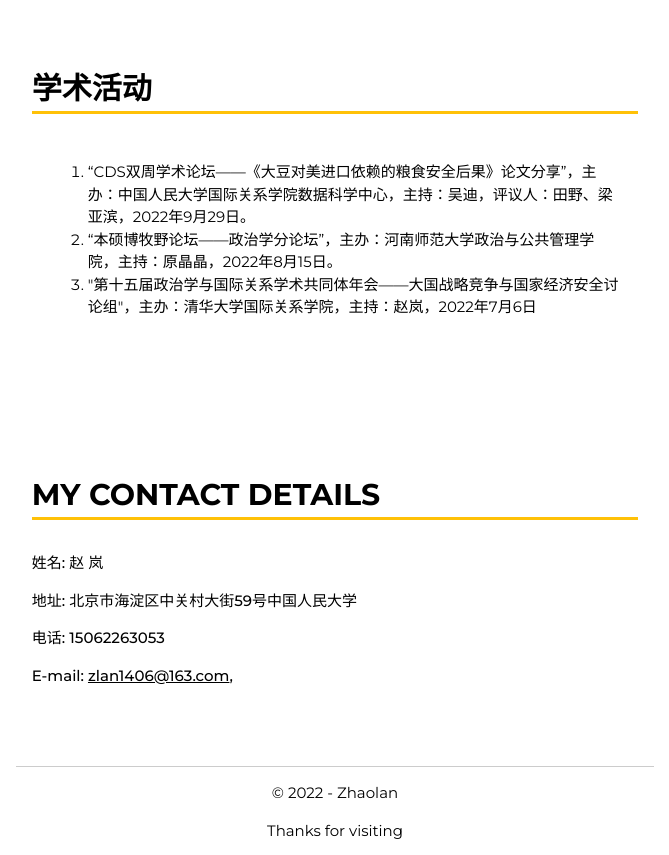
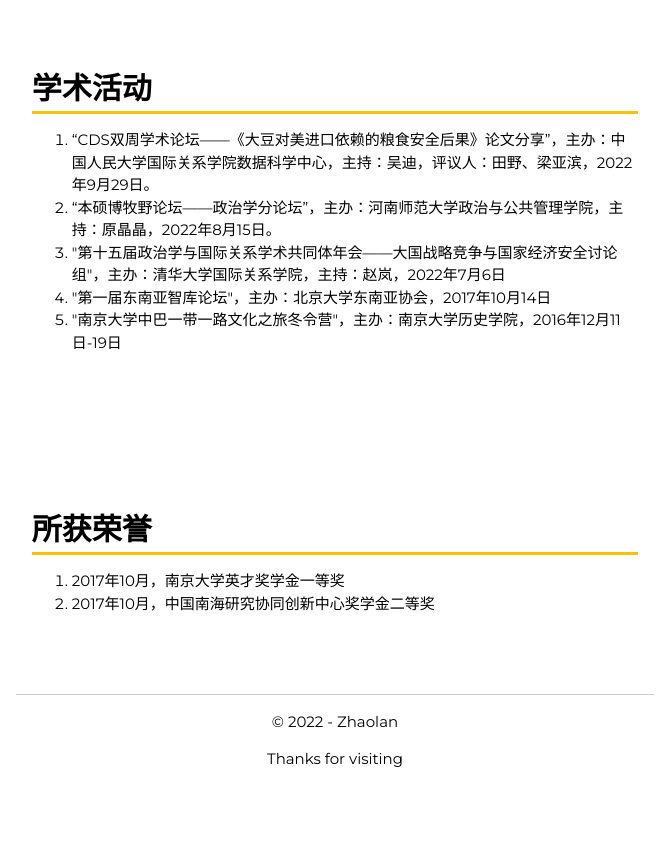
Before and after one commit to nguzl/nguzl.github.io, a plain HTML site: page index.html in a window 1280 px wide. Shown: the part 1760-2615 px from the top of the page, without its empty margins (465-1134 px from the left). After the commit the page ends 2543 px from the top, so only its background shows below. Drawn offline with nearby package versions, Linux system fonts and the light colour scheme.

Commit message:
Update index.html

```diff
--- a/index.html
+++ b/index.html
@@ -24,8 +24,7 @@
       <div id="mobile-nav" class="w3-bar-block w3-hide w3-hide-large w3-hide-medium w3-sticky">
         <a href="#教育经历" class="w3-bar-item w3-button w3-center w3-hover-none w3-border-white w3-bottombar w3-hover-border-green w3-hover-text-green" onclick="toggleNavigation()">教育经历</a>
         <a href="#学术成果" class="w3-bar-item w3-button w3-center w3-hover-none w3-border-white w3-bottombar w3-hover-border-green w3-hover-text-green" onclick="toggleNavigation()">学术成果</a>
-        <a href="#学术活动" class="w3-bar-item w3-button w3-center w3-hover-none w3-border-white w3-bottombar w3-hover-border-green w3-hover-text-green" onclick="toggleNavigation()">学术活动</a>
-        <a href="#contact" class="w3-bar-item w3-button w3-center w3-hover-none w3-border-white w3-bottombar w3-hover-border-green w3-hover-text-green" onclick="toggleNavigation()">CONTACT</a>
+        <!--或许这部分是没必要的？-->
       </div>
 
       <!-- SOCIAL SECTION -->
@@ -49,9 +48,9 @@
         <!--DESKTOP NAVIGATION-->
         <div class="w3-container w3-padding-large w3-border-bottom w3-hide-small">
           <a href="#home" class="w3-bar-item w3-button w3-hover-none w3-border-white w3-bottombar w3-hover-border-green"></a>
-          <a href="#contact" class="w3-bar-item w3-button w3-hover-none w3-border-white w3-bottombar w3-hover-border-green w3-hover-text-green w3-right w3-hide-small" style="border-width: 2px !important;" onclick="toggleNavigation()">CONTACT</a>
+          <a href="#所获荣誉" class="w3-bar-item w3-button w3-hover-none w3-border-white w3-bottombar w3-hover-border-green w3-hover-text-green w3-right w3-hide-small" style="border-width: 2px !important;" onclick="toggleNavigation()">所获荣誉</a>
+          <a href="#学术活动" class="w3-bar-item w3-button w3-hover-none w3-border-white w3-bottombar w3-hover-border-green w3-hover-text-green w3-right w3-hide-small" style="border-width: 2px !important;" onclick="toggleNavigation()">学术活动</a>
           <a href="#学术成果" class="w3-bar-item w3-button w3-hover-none w3-border-white w3-bottombar w3-hover-border-green w3-hover-text-green w3-right w3-hide-small" style="border-width: 2px !important;" onclick="toggleNavigation()">学术成果</a>
-          <a href="#学术活动" class="w3-bar-item w3-button w3-hover-none w3-border-white w3-bottombar w3-hover-border-green w3-hover-text-green w3-right w3-hide-small" style="border-width: 2px !important;" onclick="toggleNavigation()">学术活动</a>
           <a href="#教育经历" class="w3-bar-item w3-button w3-hover-none w3-border-white w3-bottombar w3-hover-border-green w3-hover-text-green w3-right w3-hide-small" style="border-width: 2px !important;" onclick="toggleNavigation()">教育经历</a>
         </div>
         <div class="content-container w3-margin-top-2">
@@ -78,14 +77,14 @@
 
 
           <!--RESUME SECTION-->
-          <div id="学术成果" class="w3-container w3-margin-top-20-percent w3-cursive">
+          <div id="学术成果" class="w3-container w3-margin-top-20-percent w3-cursive ">
             <h2 class="w3-border-bottom w3-border-amber" style="border-width: 3px !important;">学术成果</h2>
             <div class="w3-container w3-margin-top-2 w3-cursive">
 
-              <!--EMPLOYMENT HISTORY SECTION-->
+              <!--PUBLICATION SECTION-->
               <div class="">
                 <h4>期刊论文</h4>
-                <p class="w3-ul" style="line-height:200%">
+                <p class="" style="line-height:500%">
                 <ol>
                   <li>《国际秩序重组与国际制度竞争的回归——2021年中国经济外交形势分析》（第二作者，与罗仪馥合作），载《战略决策研究》，2022年第2期，第3-23页。
                   <a href="https://nguzl.github.io/files/2022_luoyifu_zhaolan.pdf">（PDF）</a></li>
@@ -97,7 +96,7 @@
               </div>
               <div class="">
                 <h4>文集章节</h4>
-                <p class="w3-ul" style="line-height:200%">
+                <p class="w3-ul" style="line-height:500%">
                 <ol>
                   <li>《中菲渔业纠纷与海上安全治理》（第一作者，与郑先武合作），载张宇全主编：《菲律宾蓝皮书：菲律宾发展报告(2017～2018)》，北京：中国社会科学出版社，2019年版，第139-153页。</li>
                   <li>《安全化视域下的中韩渔业纠纷》（第一作者，与郑先武合作），载余萧枫主编：《中国非传统安全研究报告（2016~2017）》，北京：中国社会科学出版社，2017年版，第293-311页。</li>
@@ -114,34 +113,35 @@
             </div>
           </div>
 
-
-          <!--ACTION SECTION-->
+            <!--CONTACT SECTION-->
           <div id="学术活动" class="w3-container w3-margin-top-20-percent w3-cursive">
             <h2 class="w3-border-bottom w3-border-amber" style="border-width: 3px !important;">学术活动</h2>
-            <div class="w3-container w3-margin-top-2 w3-cursive">
-
-              <!--EMPLOYMENT HISTORY SECTION-->
-              <div class="">
+            <div class="">
                 <p class="w3-ul" style="font-weight: 500;">
                 <ol>
                   <li>“CDS双周学术论坛——《大豆对美进口依赖的粮食安全后果》论文分享”，主办：中国人民大学国际关系学院数据科学中心，主持：吴迪，评议人：田野、梁亚滨，2022年9月29日。</li>
                   <li>“本硕博牧野论坛——政治学分论坛”，主办：河南师范大学政治与公共管理学院，主持：原晶晶，2022年8月15日。</li>
                   <li>"第十五届政治学与国际关系学术共同体年会——大国战略竞争与国家经济安全讨论组"，主办：清华大学国际关系学院，主持：赵岚，2022年7月6日</li>
+                  <li>"第一届东南亚智库论坛"，主办：北京大学东南亚协会，2017年10月14日</li>
+                  <li>"南京大学中巴一带一路文化之旅冬令营"，主办：南京大学历史学院，2016年12月11日-19日</li>
                 </ol>
               </div>
-            </div>
           </div>
 
-          <!--CONTACT SECTION-->
-          <div id="contact" class="w3-container w3-margin-top-20-percent w3-cursive">
-            <h2 class="w3-border-bottom w3-border-amber" style="border-width: 3px !important;">MY CONTACT DETAILS</h3>
-            <div class="w3-margin-top-2" style="font-weight: 500;">
-              <p>姓名: 赵  岚</p>
-              <p>地址: 北京市海淀区中关村大街59号中国人民大学</p>
-              <p>电话: 15062263053</p>
-              <p>E-mail: <a href="mailto:zlan1406@163.com">zlan1406@163.com</a>,
-            </div>
+
+          <!--ACTION SECTION-->
+          <div id="所获荣誉" class="w3-container w3-margin-top-20-percent w3-cursive">
+            <h2 class="w3-border-bottom w3-border-amber" style="border-width: 3px !important;">所获荣誉</h2>
+
+              <div class="">
+                <p class="w3-ul" style="font-weight: 500;">
+                <ol>
+                  <li>2017年10月，南京大学英才奖学金一等奖</li>
+                  <li>2017年10月，中国南海研究协同创新中心奖学金二等奖</li>
+                </ol>
+              </div>
           </div>
+
 
         <!--FOOTER-->
         <!-- Footer. This section contains an ad for W3Schools Spaces. You can leave it to support us. -->
```
